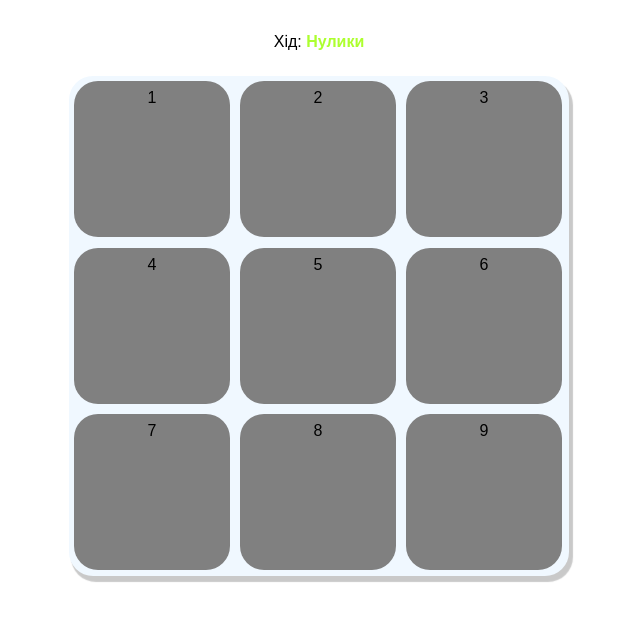
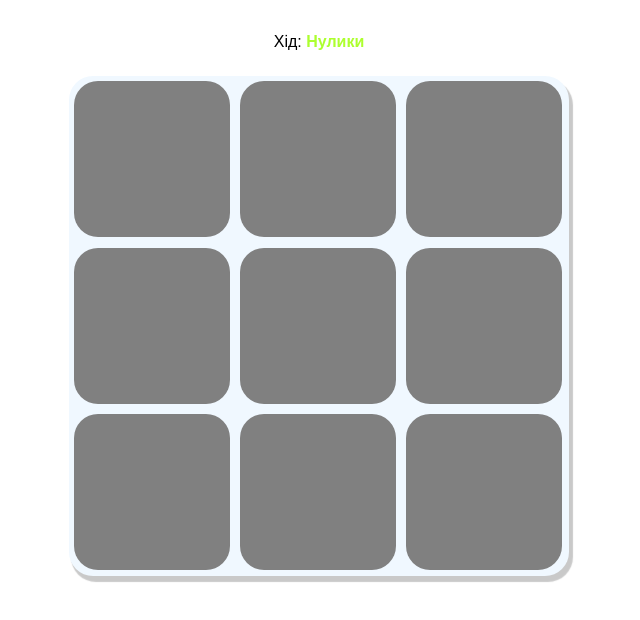
Before and after one commit to Gannik123/X-and-0, a plain HTML site: page index.html in a window 1280 px wide. Shown: the whole page, without its empty margins (321-961 px from the left). Drawn offline with Linux system fonts and the light colour scheme.

Commit message:
Update index.html

```diff
--- a/index.html
+++ b/index.html
@@ -12,15 +12,15 @@
          <div class="text">Хід: <span id="spanWho"></span></div>
       </div>
       <div class="blockArea" id="blockArea">
-         <div class="blockItem">1</div>
-         <div class="blockItem">2</div>
-         <div class="blockItem">3</div>
-         <div class="blockItem">4</div>
-         <div class="blockItem">5</div>
-         <div class="blockItem">6</div>
-         <div class="blockItem">7</div>
-         <div class="blockItem">8</div>
-         <div class="blockItem">9</div>
+         <div class="blockItem"></div>
+         <div class="blockItem"></div>
+         <div class="blockItem"></div>
+         <div class="blockItem"></div>
+         <div class="blockItem"></div>
+         <div class="blockItem"></div>
+         <div class="blockItem"></div>
+         <div class="blockItem"></div>
+         <div class="blockItem"></div>
       </div>
       <div class="blockWinner" id="blockWinner">
          <div class="textWinner">Переможець: <span id="spanWinner"></span></div>
```
